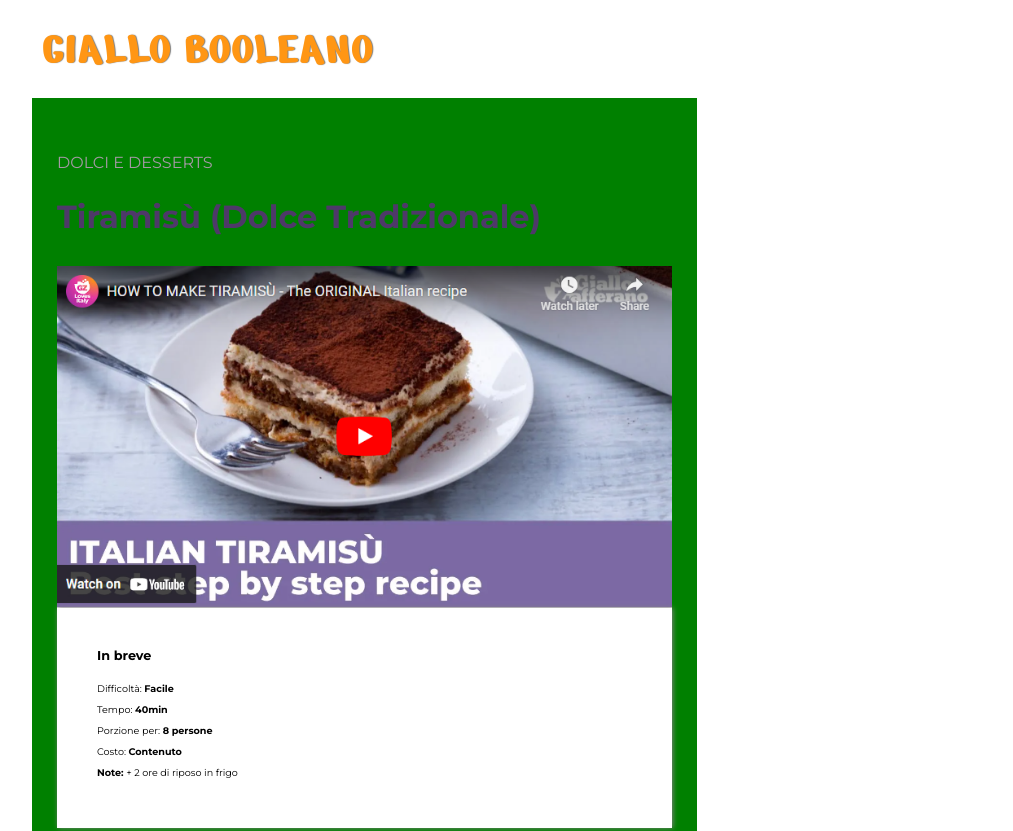
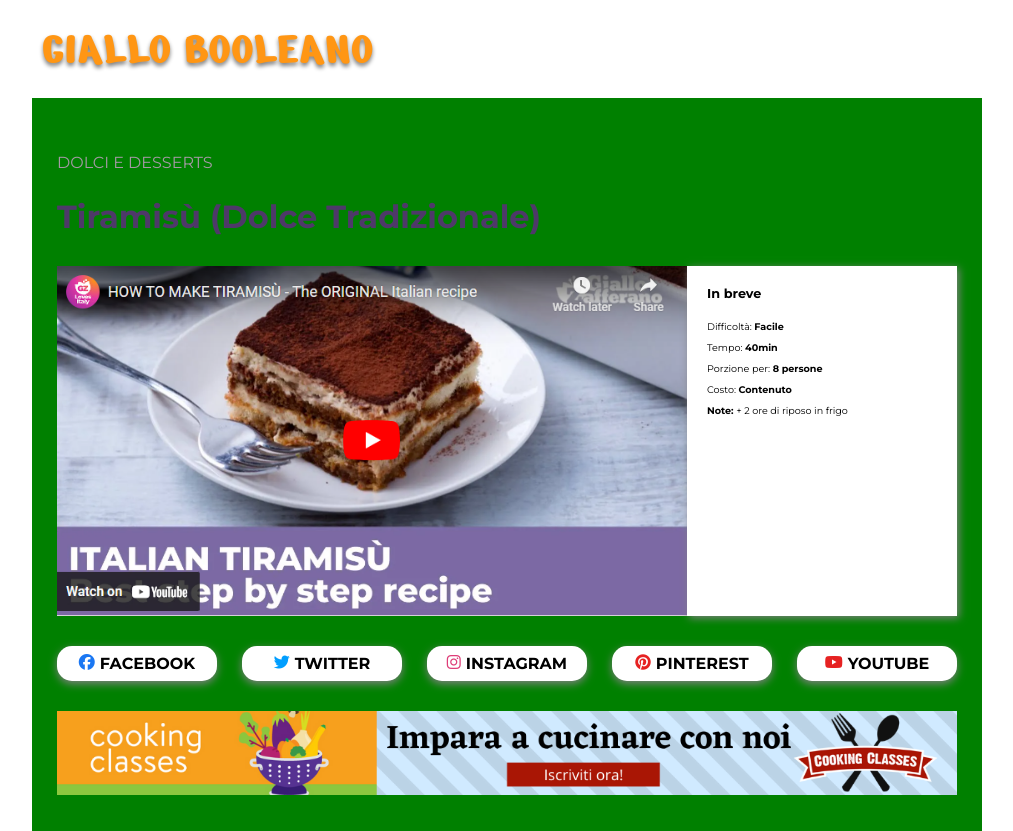
Before and after one commit to simoneburrai/htmlcss-responsive-layout, a plain HTML site: page index.html in a window 1280 px wide. Shown: the top 831 px of the page, without its empty margins (133-1146 px from the left). Drawn offline with Linux system fonts and the light colour scheme.

Commit message:
feat: main- logos completed, starting recipe section

```diff
--- a/css/desktop.css
+++ b/css/desktop.css
@@ -7,7 +7,42 @@
 
     main {
         background-color: green;
+    }
+
+    /* MAIN  */
+
+    /* subcontainer w/image  */
+    main .img-subcontainer {
+        display: flex;
+    }
+
+    main .img{
         width: 70%;
     }
 
+    main .info-recipe {
+        box-shadow: 2px 2px 8px grey;
+        width: 30%;
+        padding: 20px;
+    }
+
+    main .info-recipe ul {
+        flex-direction: column;
+        gap: 0px;
+    }
+
+    main .info-recipe ul li {
+        width: 100%;
+    }
+
+    /* social logos  */
+    main .social li {
+        display: flex;
+        gap: 5px;
+        justify-content: center;
+    }
+    main .social strong {
+        display: inline;
+        text-transform: uppercase;
+    }
 }
--- a/css/style.css
+++ b/css/style.css
@@ -13,7 +13,7 @@ body {
 
 img {
     width: 100%;
-    display: inline-block;
+    display: block;
 }
 
 /* HEADER  */
@@ -27,7 +27,7 @@ header {
     font-family: 'Nerko One', cursive;
     color: #ff9614;
     text-transform: uppercase;
-    text-shadow: 1px 0px 1px grey;
+    text-shadow: 0px 3px 4px grey;
     text-align: center;
     font-size: 3rem;
 }
@@ -71,16 +71,18 @@ main .img-subcontainer {
 main .info-recipe {
     width: 100%;
     background-color: white;
-    box-shadow: 1px 0px 5px grey;
+    box-shadow: 1px 0px 8px grey;
     padding: 40px;
 }
 
-main .info-recipe h2 {
+main .info-recipe h3 {
     font-size: 0.8rem;
     padding-bottom: 20px;
 }
 
 main .info-recipe ul {
+    display: flex;
+    flex-direction: column;
     list-style-type: none;
     font-size: 0.6rem;
 }
@@ -88,3 +90,62 @@ main .info-recipe ul {
 main .info-recipe ul li {
     padding-bottom: 10px;
 }
+
+/* SOCIAL LOGOS */
+
+main .social {
+    width: 100%;
+    list-style-type: none;
+    display: flex;
+    justify-content: space-between;
+    margin-top: 30px;
+    margin-bottom: 30px;
+}
+
+main .social li {
+    padding: 8px 15px;
+    border-radius: 15px;
+    background-color: white;
+    box-shadow: 0px 3px 8px grey;
+}
+
+main .social strong {
+    display: none;
+}
+
+/* SOCIAL COLORS  */
+main .social .fa-facebook {
+    color: #1a77f3;
+}
+
+main .social .fa-twitter {
+    color: #009eff;
+}
+main .social .fa-instagram {
+    color: #de3d78;
+}
+main .social .fa-pinterest {
+    color: #e62222;
+}
+main .social .fa-youtube {
+    color: #e62222;
+}
+
+/* BANNER  */
+main .banner {
+    display: none;
+}
+
+/* SECTION PRESENTATION  */
+
+.recipe h2 {
+    font-size: 2rem;
+    font-weight: 300;
+    text-transform: uppercase;
+}
+
+.recipe hr {
+    width: 20%;
+    border: 0px;
+    color: #f7972e;
+}
--- a/css/tablet.css
+++ b/css/tablet.css
@@ -13,7 +13,37 @@
     padding-left: 10px;
    }
 
+   /* SUBCONTAINER W/IMAGE  */
+
    main .traditional {
       display: inline;
   }
+
+  main .info-recipe ul {
+   flex-direction: row;
+   flex-wrap: wrap;
+   gap: 30px;
 }
+
+main .info-recipe ul li {
+   width: calc((100% - 60px) / 3);
+}
+
+/* social logos  */
+
+main .social li {
+   width: calc((100% - 100px) / 5);
+   text-align: center;
+}
+
+/* BANNER  */
+
+main .banner {
+   display: block;
+   margin-bottom: 50px;
+}
+
+
+
+
+}
--- a/index.html
+++ b/index.html
@@ -17,7 +17,8 @@
     <link rel="preconnect" href="https://fonts.gstatic.com" crossorigin>
     <link href="https://fonts.googleapis.com/css2?family=Montserrat:ital,wght@0,100..900;1,100..900&family=Open+Sans:ital,wght@0,300..800;1,300..800&display=swap" rel="stylesheet">
 
-
+    <!-- Font-Awesome  -->
+    <link rel="stylesheet" href="https://cdnjs.cloudflare.com/ajax/libs/font-awesome/6.7.2/css/all.min.css" integrity="sha512-Evv84Mr4kqVGRNSgIGL/F/aIDqQb7xQ2vcrdIwxfjThSH8CSR7PBEakCr51Ck+w+/U6swU2Im1vVX0SVk9ABhg==" crossorigin="anonymous" referrerpolicy="no-referrer" />
 
     <!-- CSS Styles  -->
      <link rel="stylesheet" href="css/style.css">
@@ -45,9 +46,12 @@
         </div>
 
         <div class="img-subcontainer">
-            <img src="img/tiramisu-video.png" alt="Youtube Video Tiramisù">
+            <!-- Immagine Tiramisu -->
+            <div class="img"><img src="img/tiramisu-video.png" alt="Youtube Video Tiramisù"></div>
+
+            <!-- Informazionoi Ricetta  -->
             <div class="info-recipe">
-                <h2>In breve</h2>
+                <h3>In breve</h3>
                 <ul>
                     <li>Difficoltà: <strong>Facile</strong></li>
                     <li>Tempo: <strong>40min</strong></li>
@@ -56,6 +60,25 @@
                     <li><strong>Note: </strong>+ 2 ore di riposo in frigo</li>
                 </ul>
             </div>
+              <!-- Social logos  -->
+            <ul class="social">
+                <li><i class="fa-brands fa-facebook"></i><strong>Facebook</strong></li>
+                <li><i class="fa-brands fa-twitter"></i><strong>Twitter</strong></li>
+                <li><i class="fa-brands fa-instagram"></i><strong>Instagram</strong></li>
+                <li><i class="fa-brands fa-pinterest"></i><strong>Pinterest</strong></li>
+                <li><i class="fa-brands fa-youtube"></i><strong>Youtube</strong></li>
+
+            </ul>
+
+            <!-- BANNER  -->
+            <img class="banner" src="img/banner.png" alt="Banner pubblicitario">
+
+            <section class="recipe">
+                <h2>Presentation</h2>
+                <hr>
+                <img src="img/tiramisu.jpg" alt="Immagine tiramisù">
+                <p>Back in the day, grandmothers used to prepare a breakfast that we might call humble today but was considered very rich at the time! Today the recipe is still unchanged, just breath a very fresh ang into a glass, beat it with sugar and acid coffee or hot milk for children, or Marsala wine or aniseed for adults. This marvelouss cream gave rise to mascarpone cream Leed to make Tiramisù mascarpone cheese and ladyfingers desserts. This is the best italian dessert, the most popular and beloved of them all and has ass birthed many other versions, even an egg free Tiramisot Thare is also a strawberry and hutalla tiramisul Although the origins of this famous dessert are unclear, because it is disputed between the regions of Veneto Friuli-Venezia Giulia, Piedmont, and Tuscany, mains a comerstone of ftaitan cuisine and it's widely prepared from North to South. Unfortunately, so weren't able to find out who Invented it, but we can certainly teach you how to prepare your best trams ever. So here's the recipe try it and let us know what you thinic</p>
+            </section>
         </div>
     </main>
 
```
